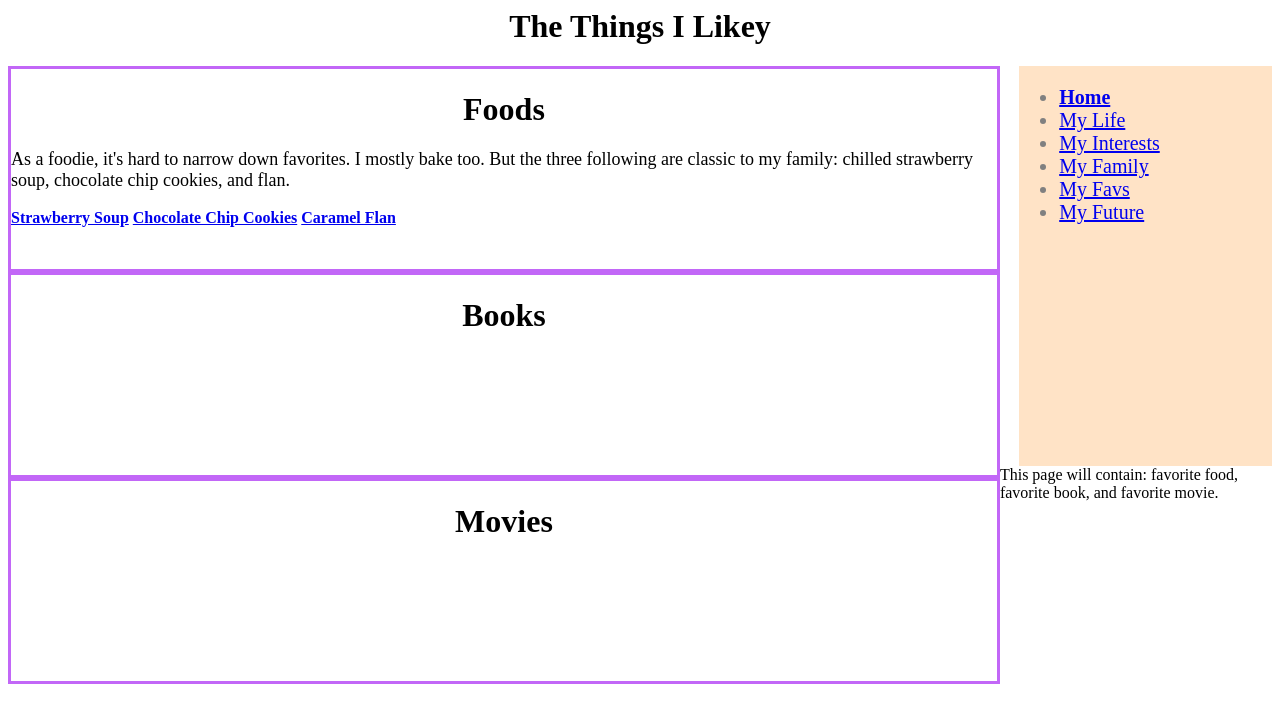
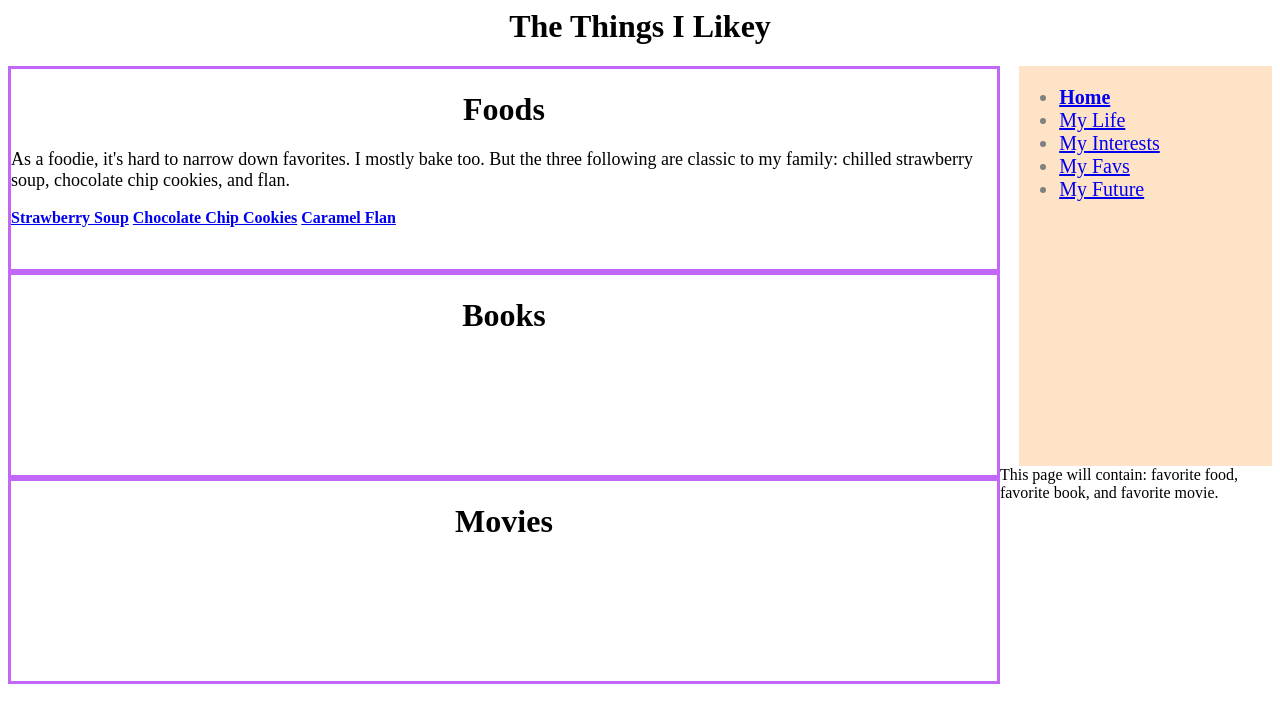
Before and after one commit to kekeana/kekeana.github.io, a plain HTML site: page MyFavorites.html in a window 1280 px wide. Drawn offline with Linux system fonts and the light colour scheme.

Commit message:
Update MyFavorites.html

```diff
--- a/MyFavorites.html
+++ b/MyFavorites.html
@@ -18,7 +18,6 @@
           <li><a href="index.html"><strong>Home</strong></a></li>
           <li><a href="AboutMe.html">My Life</a></li>
           <li><a href="MyInterests.html">My Interests</a></li>
-          <li><a href="MyFamily.html">My Family</a></li>
           <li><a href="MyFavorites.html">My Favs</a></li>
           <li><a href="MyFuture.html">My Future</a></li>
         </ul>
```
